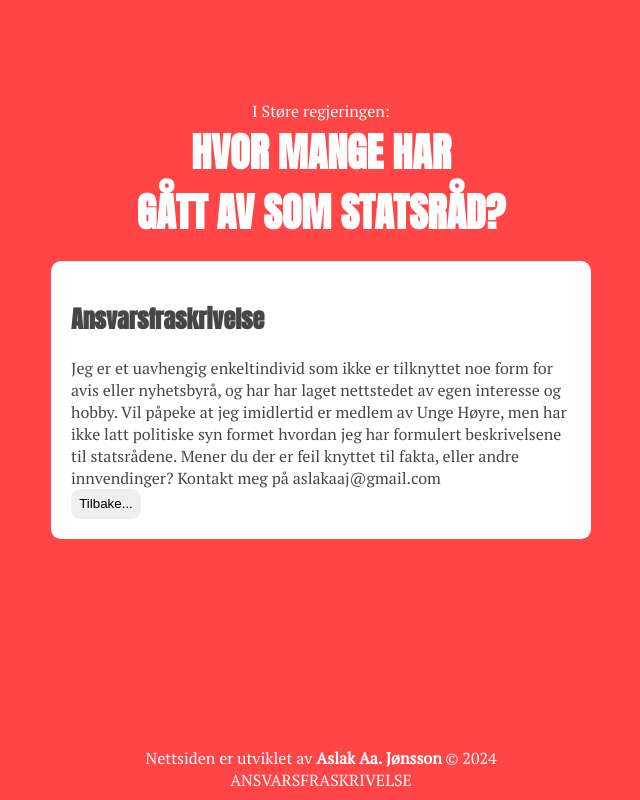
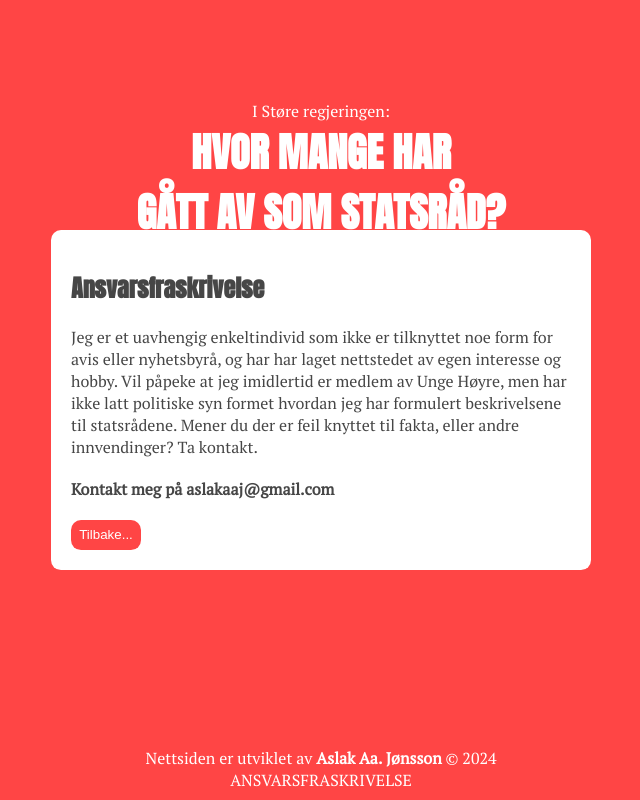
Before and after one commit to aslakaaj/Gaatt-av, a React (Create React App) app: page / in a window 1280 px wide. Both pictures are taken after a click on the element "ANSVARSFRASKRIVELSE". Shown: the whole page, without its empty margins (319-959 px from the left). Built offline with nearby package versions, Linux system fonts and the light colour scheme.

Commit message:
Made som styling to disclaimer

```diff
--- a/src/components/Disclaimer/Disclaimer.js
+++ b/src/components/Disclaimer/Disclaimer.js
@@ -1,4 +1,4 @@
-import "./Disclaimer.css";
+import styles from "./Disclaimer.module.css";
 import Button from "../UI/Button.js";
 
 const Disclaimer = (props) => {
@@ -6,16 +6,17 @@ const Disclaimer = (props) => {
     props.onClickChange(false);
   };
   return (
-    <div className="disclaimer-box">
+    <div className={styles["disclaimer-box"]}>
       <h2>Ansvarsfraskrivelse</h2>
-      <p className="disclaimer-content">
+      <p className={styles["disclaimer-content"]}>
         Jeg er et uavhengig enkeltindivid som ikke er tilknyttet noe form for
         avis eller nyhetsbyrå, og har har laget nettstedet av egen interesse og
         hobby. Vil påpeke at jeg imidlertid er medlem av Unge Høyre, men har
         ikke latt politiske syn formet hvordan jeg har formulert beskrivelsene
         til statsrådene. Mener du der er feil knyttet til fakta, eller andre
-        innvendinger? <span>Kontakt meg på aslakaaj@gmail.com</span>
+        innvendinger? Ta kontakt.
       </p>
+      <p className={styles.contact}><a href="mailto: aslakaaj@gmail.com">Kontakt meg på aslakaaj@gmail.com</a></p>
       <Button onClick={clickHandler}>Tilbake...</Button>
     </div>
   );
--- a/src/components/Disclaimer/Disclaimer.css
+++ b/src/components/Disclaimer/Disclaimer.module.css
@@ -13,3 +13,12 @@
     padding: 2rem;
     border-radius: 1rem;
 }
+
+.contact a{
+    color: var(--dark-text-color);
+    font-weight: bold;
+}
+
+.disclaimer-box p + p {
+    margin: 2rem 0;
+}
--- a/src/components/UI/Button.js
+++ b/src/components/UI/Button.js
@@ -1,8 +1,8 @@
 import styles from "./Button.module.css";
 
 const Button = (props) => {
-    // style={this.style.backgroundColor = document.body.style.backgroundColor}
-    return <button className={styles["custom-btn"]} onClick={props.onClick}>{props.children}</button>;
+    //style={this.style.backgroundColor = document.body.style.backgroundColor}
+    return <button className={styles["custom-btn"]} style={{backgroundColor: document.body.style.backgroundColor}}onClick={props.onClick}>{props.children}</button>;
 }
 
 export default Button;
--- a/src/components/UI/Button.module.css
+++ b/src/components/UI/Button.module.css
@@ -3,4 +3,8 @@
     width: 7rem;
     height: 3rem;
     border: none;
+
+    color: white;
+
+    transition: background-color .5s;
 }
```
